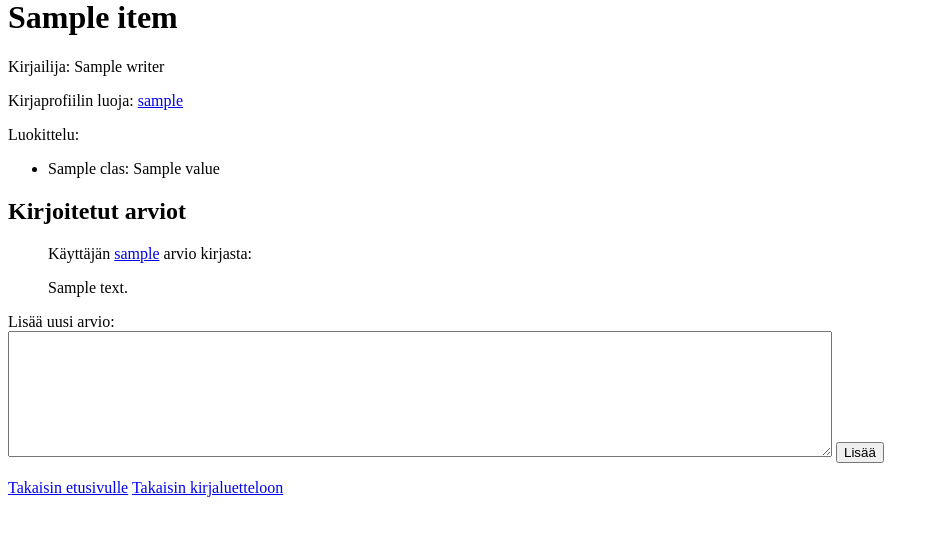
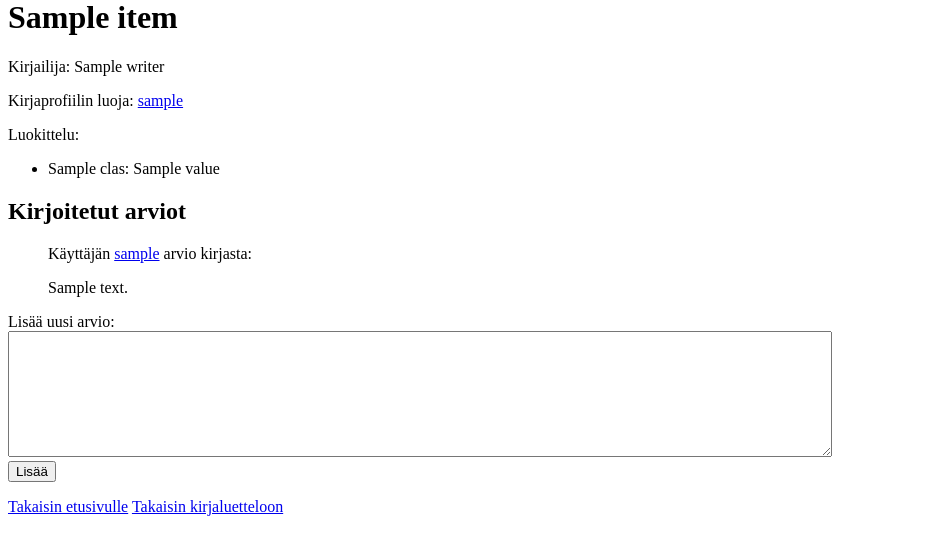
Before and after one commit to LouiseOdier/Kirjakerho, a Flask app: template templates/show_item.html in a window 1280 px wide. Shown: the part 22-577 px from the top of the page, without its empty margins (0-939 px from the left). Run offline with Flask 3, Linux system fonts and the light colour scheme; the template is opened without the code that fills it: most values are stand-ins (such as "Sample title", 1, 10 or a date in 2020).

Commit message:
add word wrapping

```diff
--- a/templates/show_item.html
+++ b/templates/show_item.html
@@ -3,6 +3,14 @@
 
 <head>
   <title>{{item.title}}</title>
+  <style>
+    body {
+      width: 400px;
+      /* Important for wrapping */
+      white-space: normal;
+      overflow-wrap: break-word;
+    }
+  </style>
 </head>
 
 <body>
```
